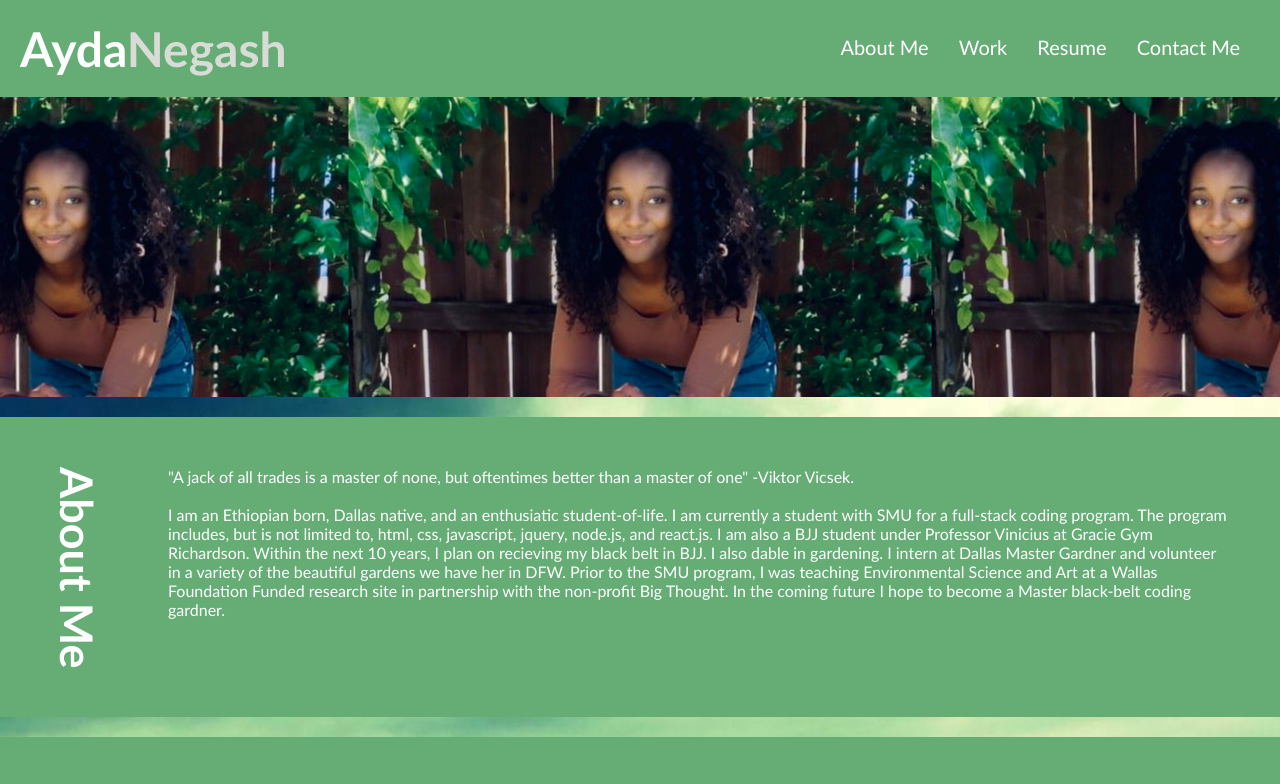
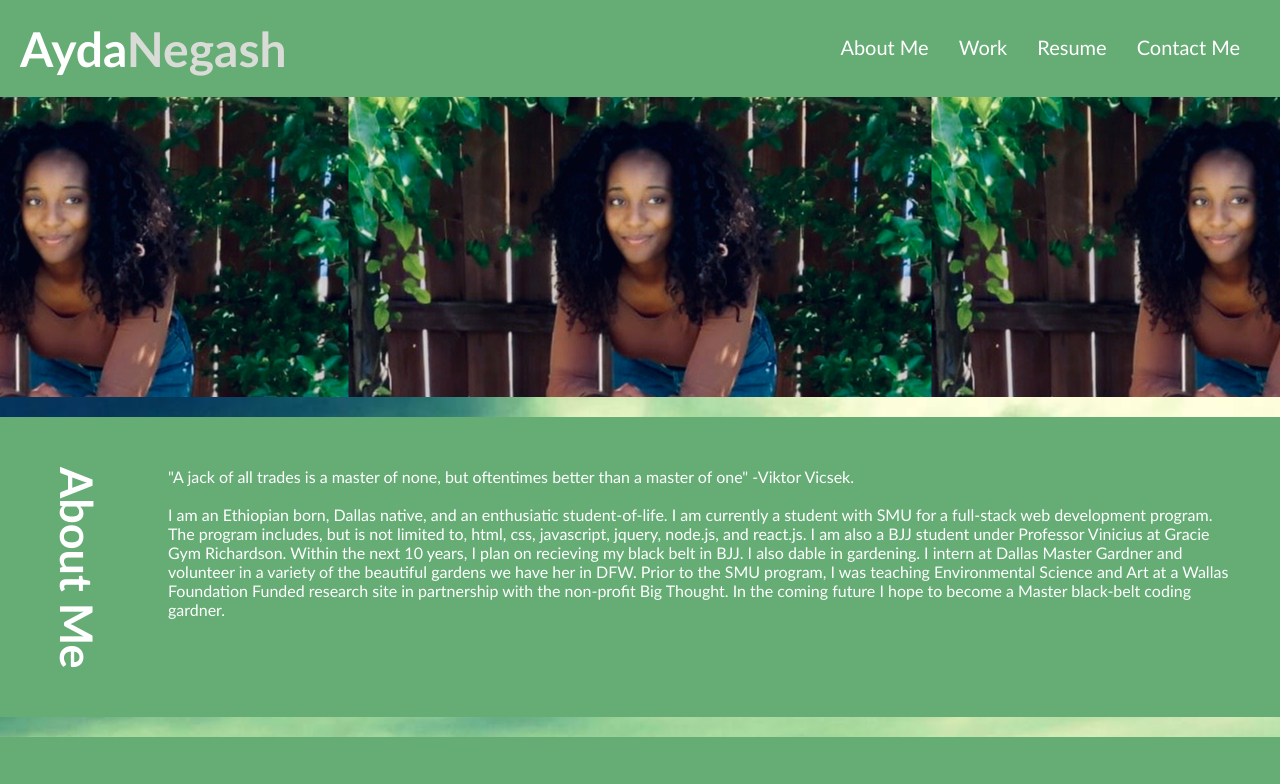
Before and after one commit to aydanegash/fire-portfolio, a plain HTML site: page index.html in a window 1280 px wide. Shown: the top 784 px of the page. Drawn offline with Linux system fonts and the light colour scheme.

Commit message:
Update index.html
updated about me

```diff
--- a/index.html
+++ b/index.html
@@ -36,7 +36,7 @@
                 <p>
                     "A jack of all trades is a master of none, but oftentimes better than a master of one" -Viktor Vicsek. <br><br>
                     I am an Ethiopian born, Dallas native, and an enthusiatic student-of-life. I am currently
-                    a student with SMU for a full-stack coding program. The program includes, but is not limited
+                    a student with SMU for a full-stack web development program. The program includes, but is not limited
                     to, html, css, javascript, jquery, node.js, and react.js. I am also a BJJ student under Professor
                      Vinicius at Gracie Gym Richardson. Within the next 10 years, I plan on recieving my black belt in
                      BJJ. I also dable in gardening. I intern at Dallas Master Gardner and volunteer in a variety of
```
